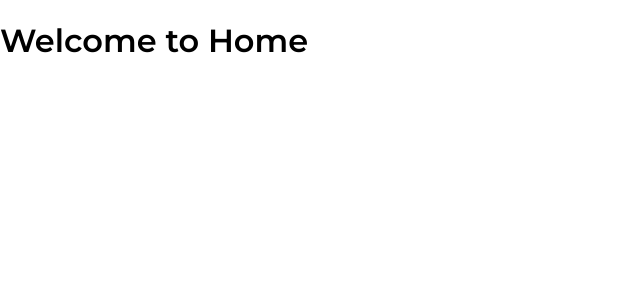
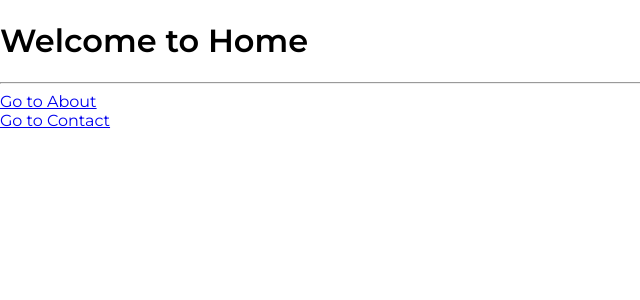
Before and after one commit to saurabhthakre1721999/REACTJS-S1, a React (Vite) app in the folder 4.ReactJS/75daysofreactjs/: page / in a window 1280 px wide. Shown: the top 300 px of the page, without its empty margins (0-640 px from the left). Built offline with nearby package versions, Linux system fonts and the light colour scheme.

Commit message:
Navigate Links

```diff
--- a/4.ReactJS/75daysofreactjs/src/Day-10 Routing/About.jsx
+++ b/4.ReactJS/75daysofreactjs/src/Day-10 Routing/About.jsx
@@ -1,7 +1,22 @@
+import { useEffect } from "react";
+import { Link } from "react-router-dom";
+
 const About = () => {
+  useEffect(() => {
+    console.log("About is mounted");
+
+    return () => {
+      console.log("About is Unmounted");
+    };
+  }, []);
   return (
     <div>
       <h1>Welcome to About</h1>
+
+      <hr />
+      <Link to="/">Go to Home</Link>
+      <br />
+      <Link to="/contact">Go to Contact</Link>
     </div>
   );
 };
--- a/4.ReactJS/75daysofreactjs/src/Day-10 Routing/AppRoute.jsx
+++ b/4.ReactJS/75daysofreactjs/src/Day-10 Routing/AppRoute.jsx
@@ -16,6 +16,10 @@ const router = createBrowserRouter([
     path: "/contact",
     element: <Contact />,
   },
+  {
+    path: "*",
+    element: <h1>Nahi hai re baba :D</h1>,
+  },
 ]);
 
 const AppRouter = () => {
--- a/4.ReactJS/75daysofreactjs/src/Day-10 Routing/Contact.jsx
+++ b/4.ReactJS/75daysofreactjs/src/Day-10 Routing/Contact.jsx
@@ -1,7 +1,22 @@
+import { useEffect } from "react";
+import { Link } from "react-router-dom";
+
 const Contact = () => {
+  useEffect(() => {
+    console.log("Contact is mounted");
+
+    return () => {
+      console.log("Contact is Unmounted");
+    };
+  }, []);
   return (
     <div>
       <h1>Welcome to Contact</h1>
+
+      <hr />
+      <Link to="/">Go to Home</Link>
+      <br />
+      <Link to="/about">Go to About</Link>
     </div>
   );
 };
--- a/4.ReactJS/75daysofreactjs/src/Day-10 Routing/Home.jsx
+++ b/4.ReactJS/75daysofreactjs/src/Day-10 Routing/Home.jsx
@@ -1,7 +1,22 @@
+import { useEffect } from "react";
+import { Link } from "react-router-dom";
+
 const Home = () => {
+  useEffect(() => {
+    console.log("Home is mounted");
+
+    return () => {
+      console.log("Home is Unmounted");
+    };
+  }, []);
+
   return (
     <div>
       <h1>Welcome to Home</h1>
+      <hr />
+      <Link to="/about">Go to About</Link>
+      <br />
+      <Link to="/contact">Go to Contact</Link>
     </div>
   );
 };
```
